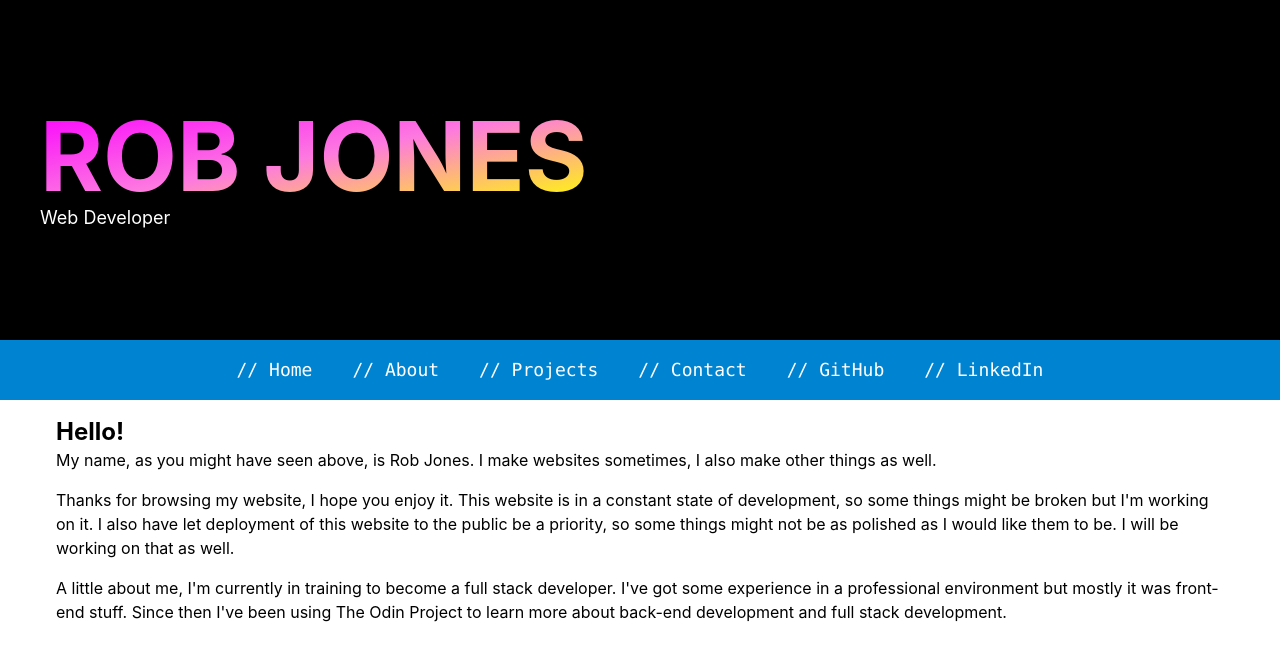
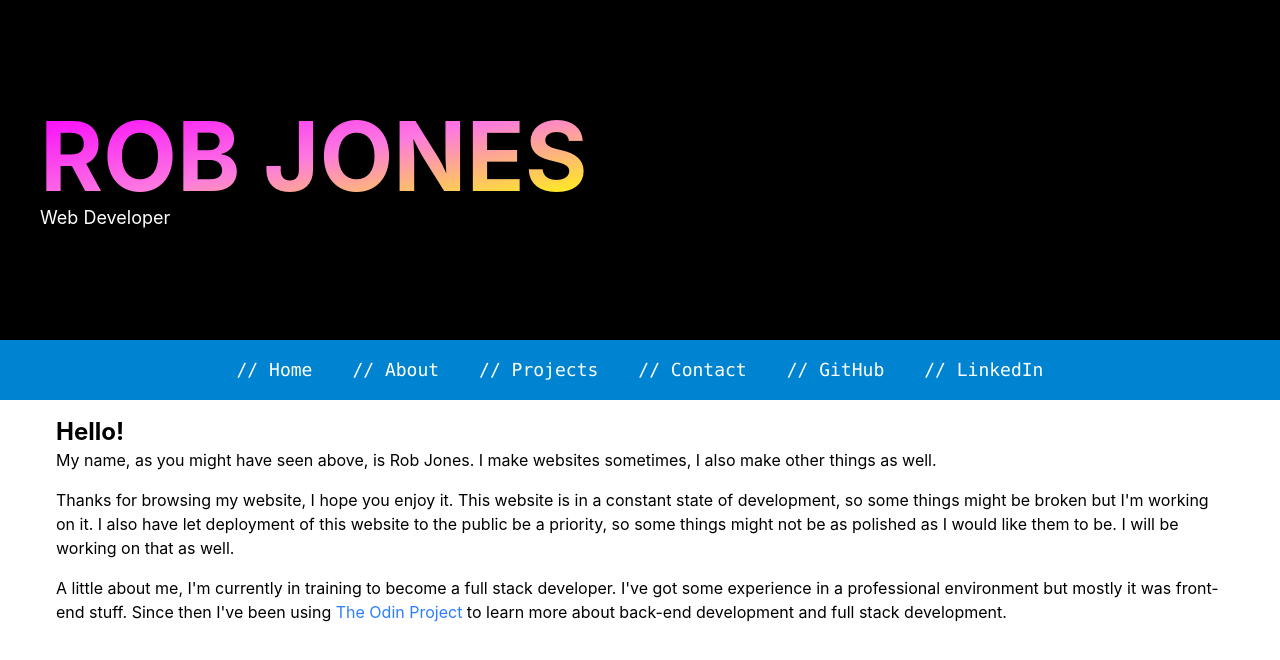
Before and after one commit to rob-jones-dev/personal-site, a React (Vite) app: page / in a window 1280 px wide. Shown: the top 660 px of the page. Built offline with nearby package versions, Linux system fonts and the light colour scheme.

Commit message:
Link styling

```diff
--- a/src/App.jsx
+++ b/src/App.jsx
@@ -10,7 +10,7 @@ export default function App() {
         Thanks for browsing my website, I hope you enjoy it. This website is in a constant state of development, so some things might be broken but I'm working on it. I also have let deployment of this website to the public be a priority, so some things might not be as polished as I would like them to be. I will be working on that as well.
       </p>
       <p>
-        A little about me, I'm currently in training to become a full stack developer. I've got some experience in a professional environment but mostly it was front-end stuff. Since then I've been using <a href="https://www.theodinproject.com/" target="_blank" rel="noopener noreferrer">The Odin Project</a> to learn more about back-end development and full stack development.
+        A little about me, I'm currently in training to become a full stack developer. I've got some experience in a professional environment but mostly it was front-end stuff. Since then I've been using <a className="text-blue-500 hover:italic hover:underline" href="https://www.theodinproject.com/" target="_blank" rel="noopener noreferrer">The Odin Project</a> to learn more about back-end development and full stack development.
       </p>
     </div>
   )
```
